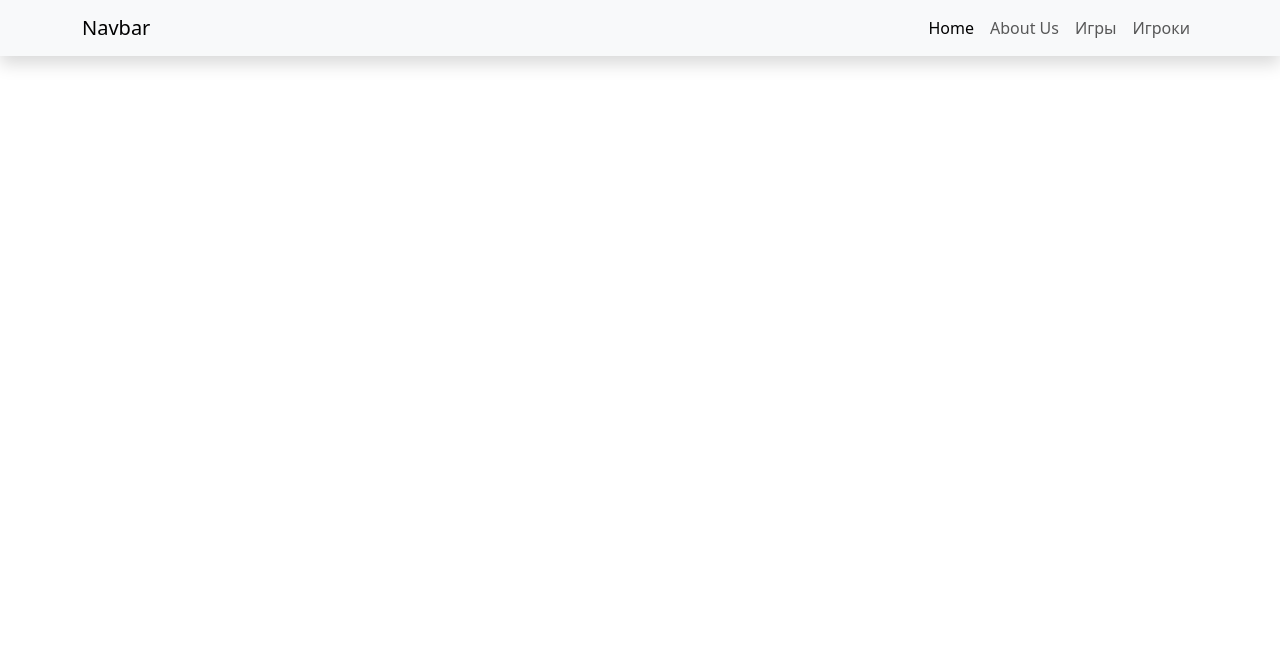
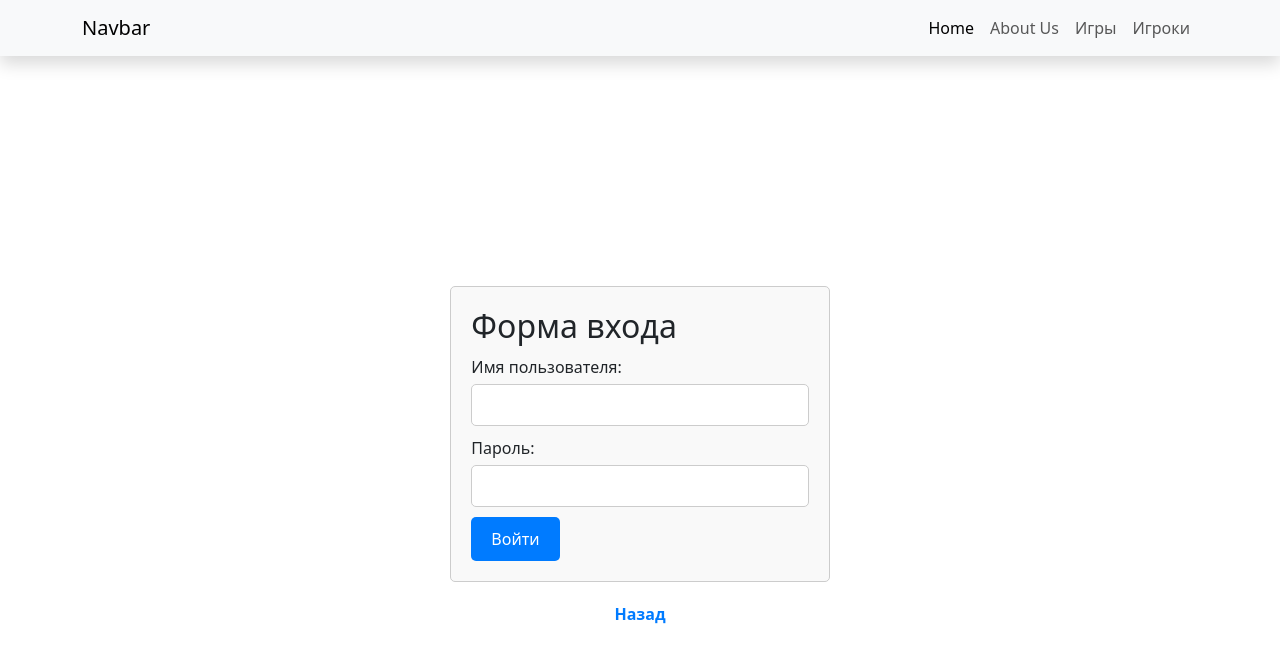
Before and after one commit to mkudmi/badmapp, a React (Create React App) app in the folder frontend/: page /owner/login in a window 1280 px wide. Shown: the top 662 px of the page. Built offline with nearby package versions, Linux system fonts and the light colour scheme.

Commit message:
owner login added

```diff
--- /dev/null
+++ b/frontend/src/pages/OwnerLogin/OwnerLogin.css
@@ -0,0 +1,52 @@
+.owner-login-container {
+    display: flex;
+    flex-direction: column;
+    align-items: center;
+    justify-content: center;
+    height: 100vh;
+}
+
+.login-form {
+    margin-bottom: 20px;
+    padding: 20px;
+    border: 1px solid #ccc;
+    border-radius: 5px;
+    background-color: #f9f9f9;
+}
+
+.login-form h2 {
+    margin-bottom: 10px;
+}
+
+.login-form label {
+    display: block;
+    margin-bottom: 5px;
+}
+
+.login-form input[type="text"],
+.login-form input[type="password"] {
+    width: 100%;
+    padding: 8px;
+    margin-bottom: 10px;
+    border: 1px solid #ccc;
+    border-radius: 5px;
+}
+
+.login-form button[type="submit"] {
+    padding: 10px 20px;
+    border: none;
+    border-radius: 5px;
+    cursor: pointer;
+    background-color: #007bff;
+    color: #fff;
+}
+
+.login-form button[type="submit"]:hover {
+    background-color: #0056b3;
+}
+
+.back-link {
+    text-decoration: none;
+    color: #007bff;
+    font-weight: bold;
+}
--- /dev/null
+++ b/frontend/src/pages/OwnerLogin/OwnerLogin.js
@@ -0,0 +1,21 @@
+import React from "react";
+import { Link } from "react-router-dom";
+import "./OwnerLogin.css";
+
+function OwnerLogin() {
+    return (
+        <div className="owner-login-container">
+            <form className="login-form">
+                <h2>Форма входа</h2>
+                <label htmlFor="username">Имя пользователя:</label>
+                <input type="text" id="username" name="username" />
+                <label htmlFor="password">Пароль:</label>
+                <input type="password" id="password" name="password" />
+                <button type="submit">Войти</button>
+            </form>
+            <Link to="/" className="back-link">Назад</Link>
+        </div>
+    );
+}
+
+export default OwnerLogin;
--- a/frontend/src/router/index.js
+++ b/frontend/src/router/index.js
@@ -1,10 +1,12 @@
 import React from "react";
 import { Routes, Route } from 'react-router-dom'
-import Home from '../pages/Home.js'
+import Home from '../pages/HomePage/Home.js'
 import About from '../pages/About.js'
 import Games from '../pages/Games.js'
 import PlayerList from "../pages/Players.js"
 import PlayerCreate from "../pages/PlayerCreate.js"
+import PlayerEdit from "../pages/PlayerEdit.js"
+import OwnerLogin from "../pages/OwnerLogin/OwnerLogin.js";
 
 function MyRouter() {
 
@@ -15,6 +17,9 @@ function MyRouter() {
             <Route path='/games' element={<Games />} />
             <Route path='/players' element={<PlayerList />} />
             <Route path='/players/create' element={<PlayerCreate />} />
+            <Route path='/player/:id/edit' element={<PlayerEdit />} />
+
+            <Route path='/owner/login' element={<OwnerLogin />} />
         </Routes>
     )
 }
```
